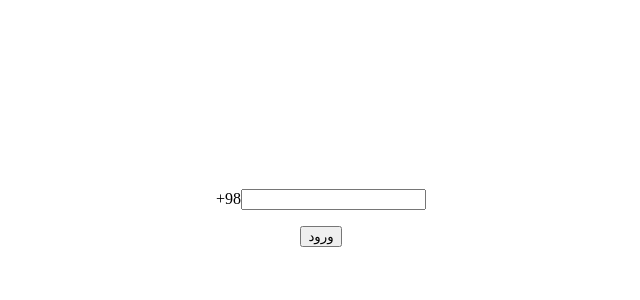
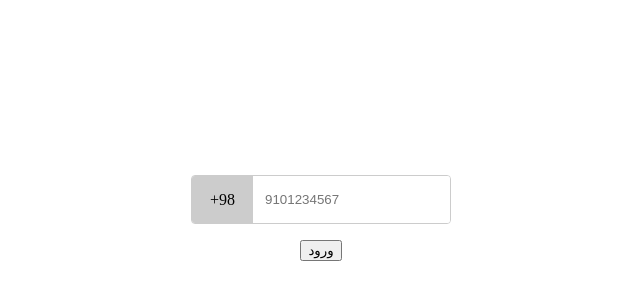
Before and after one commit to mohsenpasha/coinersho, a Next.js app: page /auth in a window 1280 px wide. Shown: the part 190-490 px from the top of the page, without its empty margins (327-967 px from the left). Built offline with nearby package versions, Linux system fonts and the light colour scheme.

Commit message:
styles added and a few modification

```diff
--- a/src/app/components/PhoneInput.tsx
+++ b/src/app/components/PhoneInput.tsx
@@ -1,4 +1,5 @@
 import { Dispatch, KeyboardEvent, SetStateAction } from "react"
+import styles from './PhoneInput.module.scss'
 
 export default function PhoneInput({value,changeHandler}:{value:string,changeHandler:Dispatch<SetStateAction<string>>}){
     // this function is for preventing bad characters in input
@@ -6,11 +7,11 @@ export default function PhoneInput({value,changeHandler}:{value:string,changeHan
         if(event.key == 'e' || event.key == '+' || event.key == '-') event.preventDefault()
     }
     return(
-        <div>
-            <span>
+        <label className={styles.inputHolder}>
+            <span className={styles['country-code']}>
                 +98
             </span>
-            <input type="number" value={value} onKeyDown={(event)=>preventThings(event)} onChange={(event)=>changeHandler(event.target.value)} />
-        </div>
+            <input placeholder="9101234567" type="number" value={value} onKeyDown={(event)=>preventThings(event)} onChange={(event)=>changeHandler(event.target.value)} />
+        </label>
     )
 }
```
